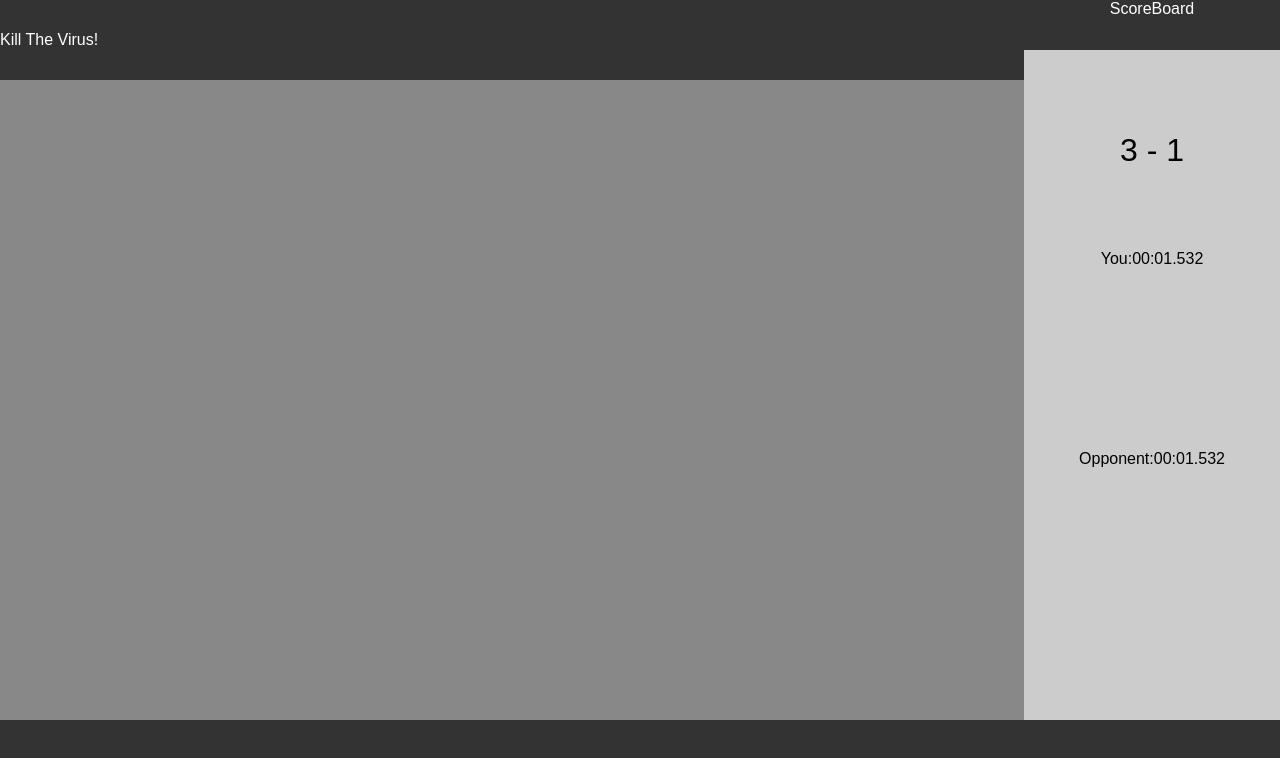
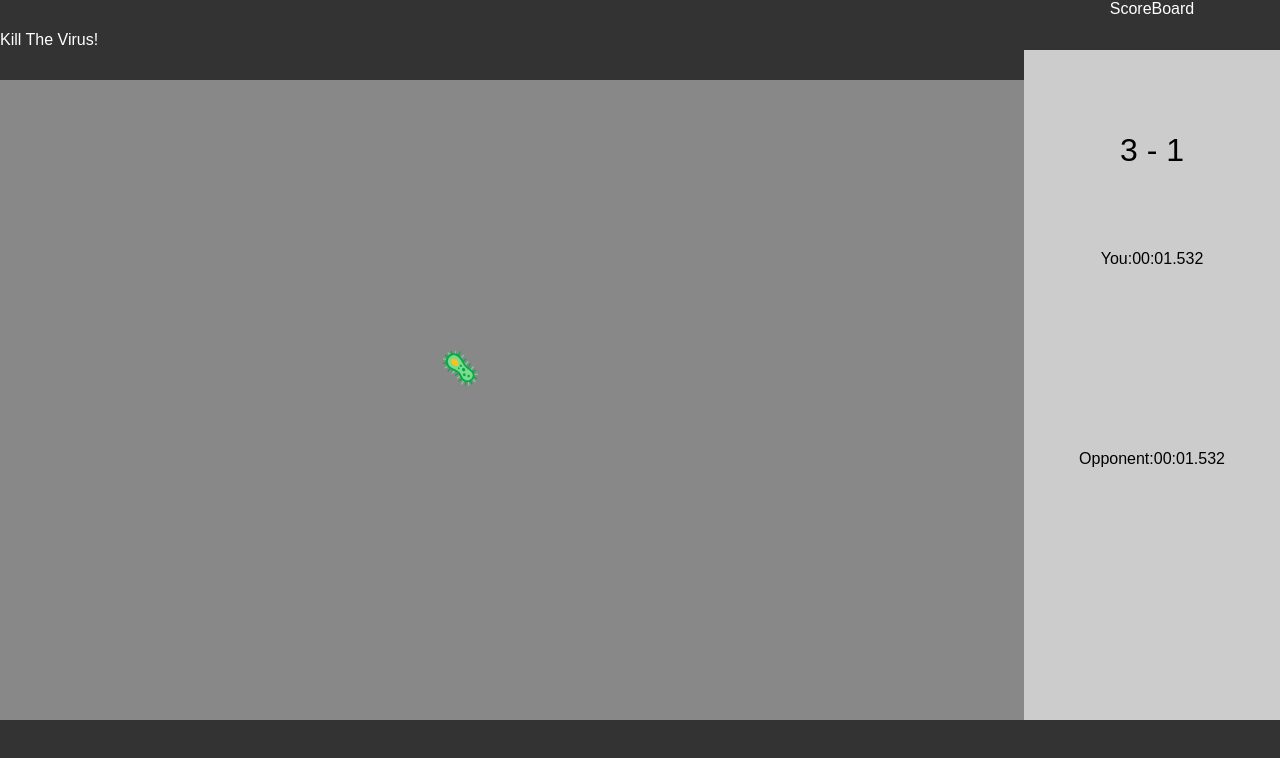
Before and after one commit to andrenormanlang/kill-the-virus-full-stack-game, a website built with Vite: page frontend/index.html in a window 1280 px wide. Both pictures are taken after typing "Sample" into the empty fields and a click on the button "Play Game". Built offline with nearby package versions, Linux system fonts and the light colour scheme; no server answers.

Commit message:
gameScreen now only renders one cell

```diff
--- a/backend/src/types/shared/socket_types.ts
+++ b/backend/src/types/shared/socket_types.ts
@@ -6,6 +6,7 @@ export {}
 // Events emitted by the server to the client
 export interface ServerToClientEvents {
 	hello: () => void
+	showVirus: (row: number, column: number, delay: number) => void
 }
 
 // Events emitted by the client to the server
--- a/frontend/index.html
+++ b/frontend/index.html
@@ -32,7 +32,9 @@
 	<div id="game">
 		<div id="gameboard">
 			<div class="virusHeader">Kill The Virus!</div>
-			<div class="gameScreen">
+
+			<div id="gameScreen">
+
 			</div>
 		</div>
 		<div id="scoreboard">
--- a/frontend/src/assets/scss/style.scss
+++ b/frontend/src/assets/scss/style.scss
@@ -60,13 +60,13 @@ main {
 	align-items: center;
 }
 
-.gameScreen {
+#gameScreen {
  	width: 100%;
 	height: 80vh;
 	background-color: #888;
 	display: grid;
-	grid-template-columns: repeat(4, 1fr);
-	grid-template-rows: repeat(4, 1fr);
+	grid-template-columns: repeat(10, 1fr);
+	grid-template-rows: repeat(10, 1fr);
 	gap: 10px;
 	justify-items: center;
 	align-items: center;
--- a/frontend/src/assets/ts/socket.ts
+++ b/frontend/src/assets/ts/socket.ts
@@ -29,8 +29,14 @@ usernameFormEl.addEventListener('submit', e => {
 	username = (usernameFormEl.querySelector('#username-input') as HTMLInputElement).value.trim()
 	if (!username) return
 
+	socket.emit('userJoinedLobby', username);
 
-	socket.emit('userJoinedLobby', username)
+	// gridCol and gridRow will be calculated in backend and sent here
+	const gridCol = 5
+	const gridRow = 5;
+	(document.querySelector('#gameScreen') as HTMLDivElement).innerHTML = `
+		<div class="cell" style="grid-row: ${gridRow}; grid-column: ${gridCol};">🦠</div>
+	`
 })
 
 export default socket
```
Also changed, not shown: backend/src/controllers/socket_controller.ts (+1 -27 lines), frontend/src/assets/ts/virus.ts (+13 -0 lines).
